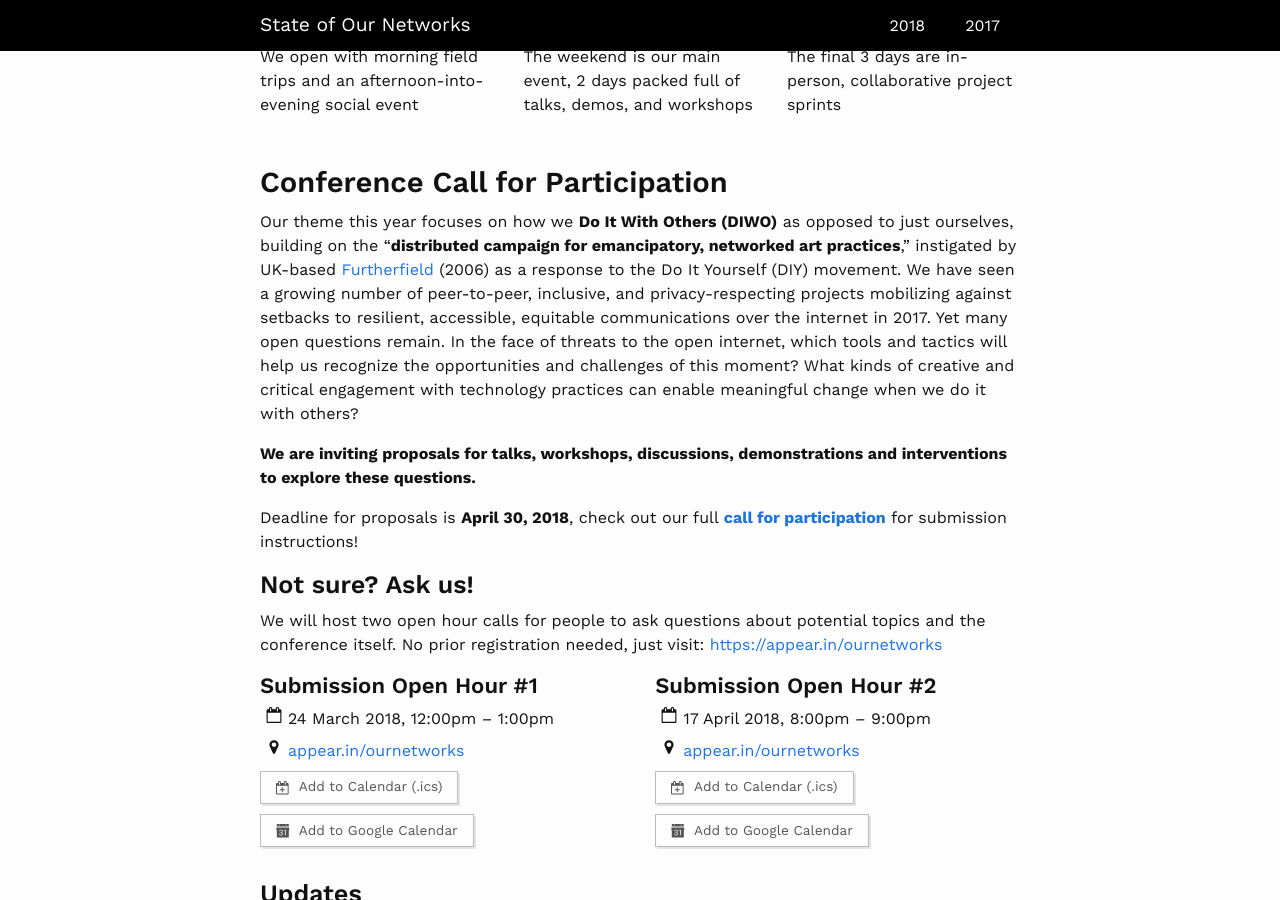
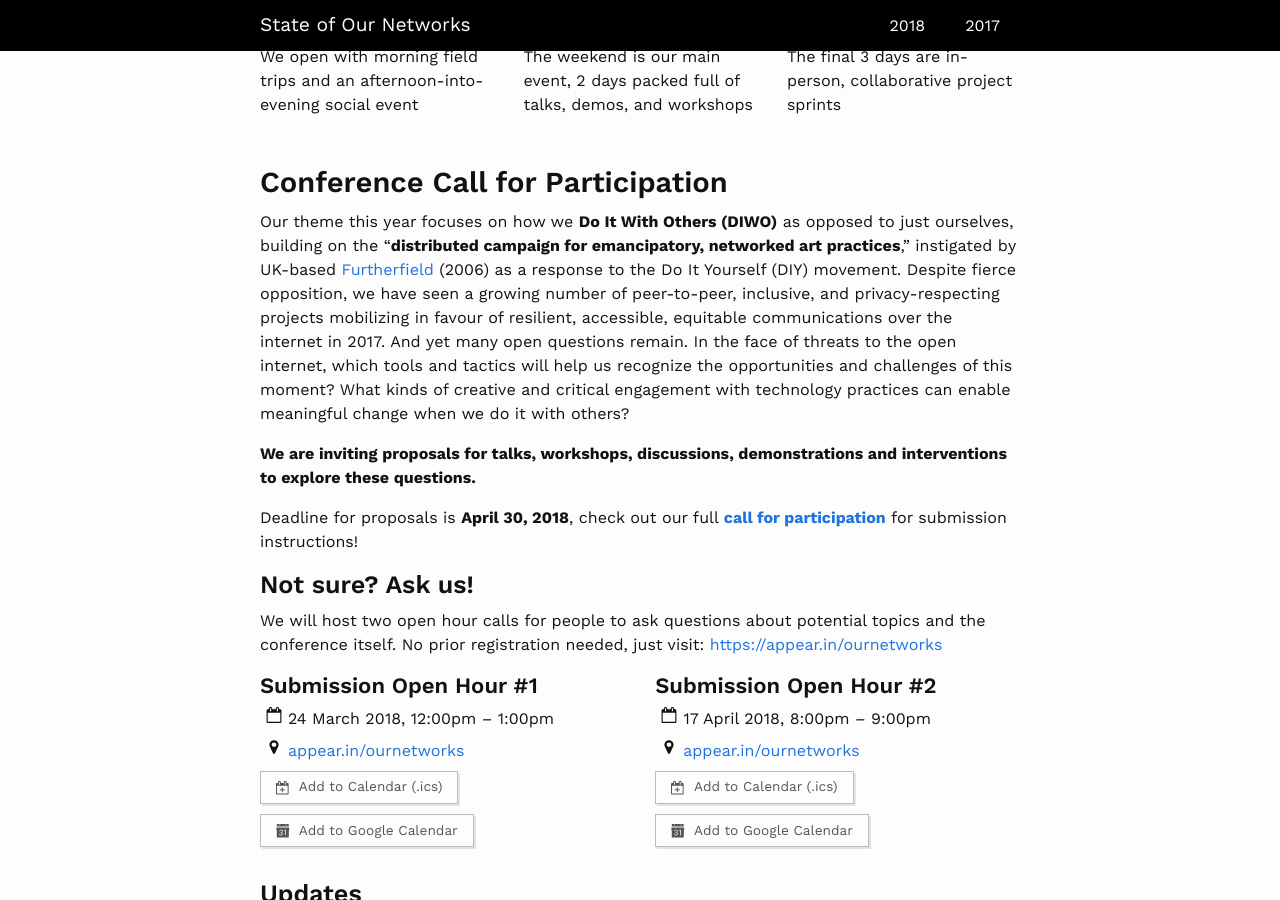
Before and after one commit to ournetworks/ournetworks.ca, a Jekyll site: the page built from index.md, in a window 1280 px wide and 900 px high, scrolled down 318 px. Built offline with Jekyll 4.4.1, drawn with Linux system fonts in a browser that asks for light colours.

Commit message:
Attempted to clarify oppositional phrasing.

```diff
--- a/index.md
+++ b/index.md
@@ -31,7 +31,7 @@
 
 ## Conference Call for Participation
 
-Our theme this year focuses on how we **Do It With Others (DIWO)** as opposed to just ourselves, building on the "**distributed campaign for emancipatory, networked art practices**," instigated by UK-based [Furtherfield](http://archive.furtherfield.org/projects/diwo-do-it-others-resource) (2006) as a response to the Do It Yourself (DIY) movement. We have seen a growing number of peer-to-peer, inclusive, and privacy-respecting projects mobilizing against setbacks to resilient, accessible, equitable communications over the internet in 2017. Yet many open questions remain. In the face of threats to the open internet, which tools and tactics will help us recognize the opportunities and challenges of this moment? What kinds of creative and critical engagement with technology practices can enable meaningful change when we do it with others?
+Our theme this year focuses on how we **Do It With Others (DIWO)** as opposed to just ourselves, building on the "**distributed campaign for emancipatory, networked art practices**," instigated by UK-based [Furtherfield](http://archive.furtherfield.org/projects/diwo-do-it-others-resource) (2006) as a response to the Do It Yourself (DIY) movement. Despite fierce opposition, we have seen a growing number of peer-to-peer, inclusive, and privacy-respecting projects mobilizing in favour of resilient, accessible, equitable communications over the internet in 2017. And yet many open questions remain. In the face of threats to the open internet, which tools and tactics will help us recognize the opportunities and challenges of this moment? What kinds of creative and critical engagement with technology practices can enable meaningful change when we do it with others?
 
 **We are inviting proposals for talks, workshops, discussions, demonstrations and interventions to explore these questions.**
 
```
